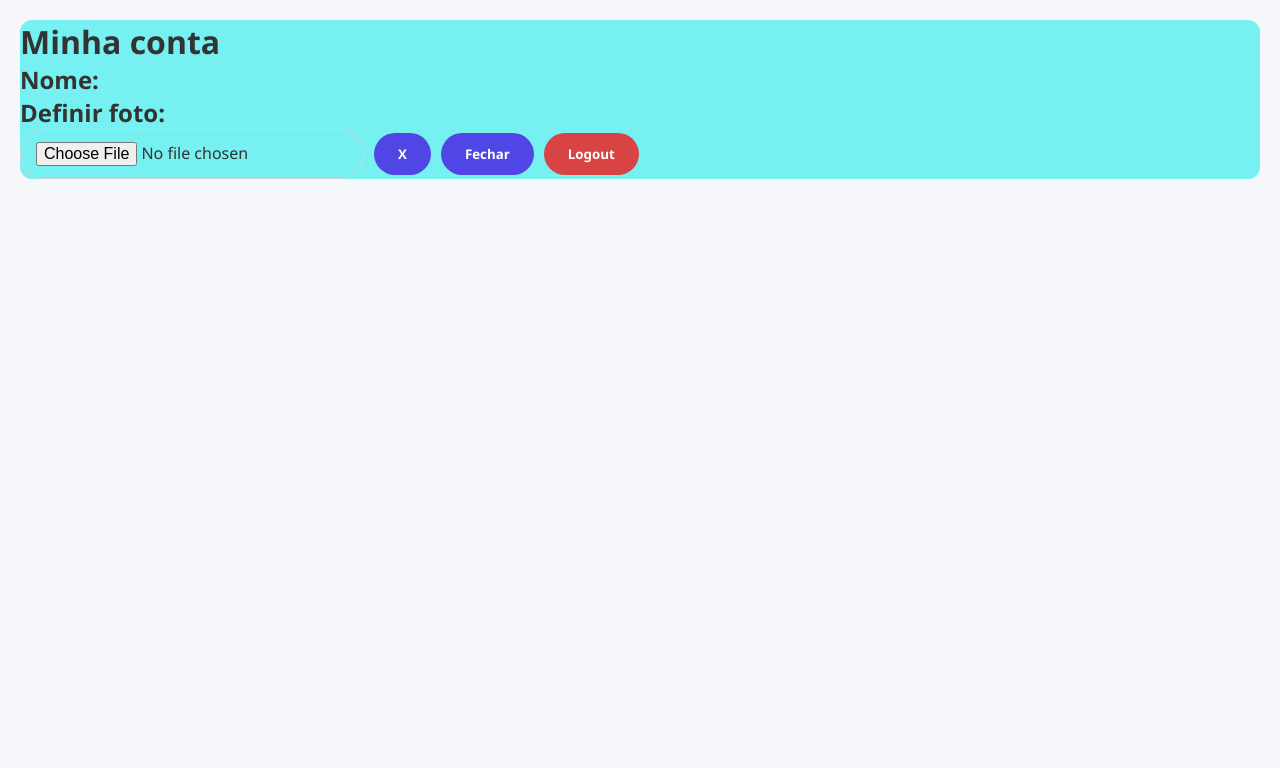
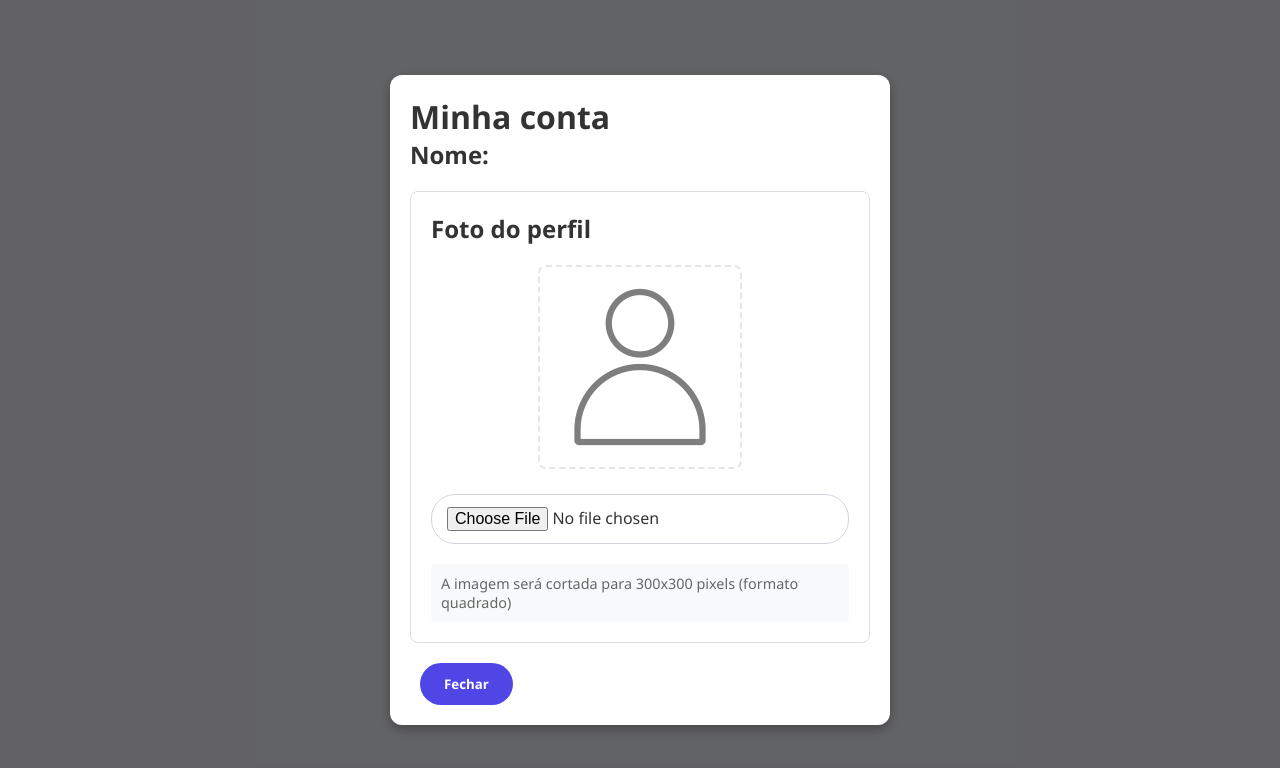
Before and after one commit to RyanFBertaglia/Chat, a React (Vite) app in the folder frontend/: page /#/account in a window 1280 px wide. Shown: the top 768 px of the page. Built offline with nearby package versions, Linux system fonts and the light colour scheme.

Commit message:
feat side icon user in the message

```diff
--- a/frontend/src/components/MyAccount.jsx
+++ b/frontend/src/components/MyAccount.jsx
@@ -1,39 +1,207 @@
 import styles from '../styles/account.module.css';
 import { useAuth } from '../services/useAuth';
-import React, { useState } from "react";
+import React, { useState, useRef, useEffect } from "react";
 
+export default function MyAccount({ onClose }) {
+    const { user, setUser, uploadPhoto, deletePhoto } = useAuth();
+    const [previewUrl, setPreviewUrl] = useState(null);
+    const [selectedFile, setSelectedFile] = useState(null);
+    const [isUploading, setIsUploading] = useState(false);
+    const [message, setMessage] = useState('');
+    const fileInputRef = useRef(null);
+    const containerRef = useRef(null);
 
-export default function MyAccount() {
-    const {user} = useAuth();
-    const [file, setFile] = useState();
-    const [hasImg, setHasImg] = useState();
+    const backendUrl = "http://localhost:3000";
 
-    function handleChange(e) {
-        setHasImg(true);
-        setFile(URL.createObjectURL(e.target.files[0]));
-    }
-    function removeImg(e) {
-        setHasImg(false)
-        setFile(null);
-    }
+    // Cache busting - adiciona parametro para url para burlar cache do navegador
+    const getFullPhotoUrl = (photoUrl) => {
+      if (!photoUrl) return '/default.png';
 
+      if (photoUrl.startsWith('http')) {
+        const hasTimestamp = photoUrl.includes('?t=');
+        if (hasTimestamp) return photoUrl;
+        return `${photoUrl}?t=${Date.now()}`;
+      }
 
-    return( <div className={styles.container}>
-    <h1>Minha conta</h1>
-    <h2>Nome: {user.name}</h2>
-    <h2>Definir foto:</h2>
-    <input type="file" onChange={handleChange} />
-    <button onClick={removeImg}>X</button>
-    <img src={file} className={hasImg ? styles.hasImg : ""}/>
+      const fullUrl = `${backendUrl}${photoUrl}`;
+      const hasTimestamp = fullUrl.includes('?t=');
+      if (hasTimestamp) return fullUrl;
+      return `${fullUrl}?t=${Date.now()}`;
+    };
 
-    <button className={styles.fechar}>Fechar</button>
-    <button className={styles.logout}>Logout</button>
-    </div>);
+    useEffect(() => {
+      if (selectedFile) return;
+
+      if (user?.photoUrl) {
+        setPreviewUrl(getFullPhotoUrl(user.photoUrl));
+      } else {
+        setPreviewUrl('/default.png');
+      }
+    }, [user?.photoUrl, selectedFile]);
+
+    const handleFileSelect = (e) => {
+        const file = e.target.files[0];
+        if (!file) return;
+
+        if (!file.type.startsWith('image/')) {
+            setMessage('Por favor, selecione um arquivo de imagem');
+            return;
+        }
+
+        if (file.size > 5 * 1024 * 1024) {
+            setMessage('A imagem deve ter menos de 5MB');
+            return;
+        }
+
+        setSelectedFile(file);
+        setPreviewUrl(URL.createObjectURL(file));
+        setMessage('');
+    };
+
+    const handleUpload = async () => {
+        if (!selectedFile) {
+            setMessage('Por favor, selecione uma imagem');
+            return;
+        }
+
+        setIsUploading(true);
+        setMessage('');
+
+        try {
+            const result = await uploadPhoto(selectedFile);
+            if (result.success) {
+                setSelectedFile(null);
+                setMessage('Foto enviada com sucesso!');
+                if (fileInputRef.current) fileInputRef.current.value = '';
+            } else {
+                setMessage(result.error || 'Erro ao enviar foto');
+            }
+        } catch (error) {
+            setMessage(error.message || 'Erro ao enviar foto');
+        } finally {
+            setIsUploading(false);
+        }
+    };
+
+    useEffect(() => {
+        const handleClickOutside = (event) => {
+            if (containerRef.current && !containerRef.current.contains(event.target)) {
+                onClose();
+            }
+        };
+        document.addEventListener('mousedown', handleClickOutside);
+        return () => {
+            document.removeEventListener('mousedown', handleClickOutside);
+        };
+    }, [onClose]);
+
+    useEffect(() => {
+        const handleEscapeKey = (event) => {
+            if (event.key === 'Escape') {
+                onClose();
+            }
+        };
+        document.addEventListener('keydown', handleEscapeKey);
+
+        return () => {
+            document.removeEventListener('keydown', handleEscapeKey);
+        };
+    }, [onClose]);
+
+    const handleDelete = async () => {
+        if (!window.confirm('Tem certeza que deseja remover sua foto?')) return;
+
+        setIsUploading(true);
+
+        try {
+            const result = await deletePhoto();
+            if (result.success) {
+                setMessage('Foto removida com sucesso!');
+                setPreviewUrl('/default.png');
+            } else {
+                setMessage(result.error || 'Erro ao remover foto');
+            }
+        } catch (error) {
+            setMessage(error.message || 'Erro ao remover foto');
+        } finally {
+            setIsUploading(false);
+        }
+    };
+
+    const clearSelection = () => {
+        setSelectedFile(null);
+        setPreviewUrl(user?.photoUrl ? getFullPhotoUrl(user.photoUrl) : '/default.png');
+        if (fileInputRef.current) fileInputRef.current.value = '';
+        setMessage('');
+    };
+
+    return (
+        <div className={styles.overlay}>
+            <div ref={containerRef} className={styles.container}>
+                <h1>Minha conta</h1>
+                <h2>Nome: {user?.name}</h2>
+
+                <div className={styles.photoSection}>
+                    <h2>Foto do perfil</h2>
+                    <div className={styles.previewContainer}>
+                        <img
+                            src={previewUrl}
+                            alt="Preview"
+                            className={previewUrl && previewUrl !== '/default.png' ? styles.hasImg : styles.noImg}
+                            onError={(e) => {
+                                e.target.src = '/default.png';
+                            }}
+                        />
+                    </div>
+
+                    {message && <div className={styles.message}>{message}</div>}
+
+                    <div className={styles.controls}>
+                        <input
+                            type="file"
+                            ref={fileInputRef}
+                            onChange={handleFileSelect}
+                            accept="image/*"
+                            disabled={isUploading}
+                        />
+
+                        {selectedFile && (
+                            <div className={styles.uploadControls}>
+                                <button
+                                    onClick={handleUpload}
+                                    disabled={isUploading}
+                                    className={styles.uploadBtn}
+                                >
+                                    {isUploading ? 'Enviando...' : 'Confirmar Upload'}
+                                </button>
+                                <button
+                                    onClick={clearSelection}
+                                    disabled={isUploading}
+                                    className={styles.cancelBtn}
+                                >
+                                    Cancelar
+                                </button>
+                            </div>
+                        )}
+
+                        {(!selectedFile && user?.photoUrl) && (
+                            <button
+                                onClick={handleDelete}
+                                disabled={isUploading}
+                                className={styles.deleteBtn}
+                            >
+                                Remover Foto
+                            </button>
+                        )}
+                    </div>
+
+                    <div className={styles.info}>
+                        <p>A imagem será cortada para 300x300 pixels (formato quadrado)</p>
+                    </div>
+                </div>
+
+                <button className={styles.fechar} onClick={onClose}>Fechar</button>
+            </div>
+        </div>
+    );
 }
-
-/*
-    - Pegar id do context
-    - Buscar foto por id
-    - Opção set photo independente
-    - Preview com corte que será realizado
-*/
--- a/frontend/src/services/useAuth.js
+++ b/frontend/src/services/useAuth.js
@@ -1,20 +1,39 @@
 import AuthService from "./authService";
 import { AuthContext } from "../AuthContext";
-import { useState, useEffect, useRef, useContext } from 'react';
+import { useEffect, useRef, useContext } from 'react';
 
 export const useAuth = () => {
-  const { user, login: contextLogin, logout: contextLogout } = useContext(AuthContext);
+  const { user, login: contextLogin, setUser, logout: contextLogout } = useContext(AuthContext);
   const authService = useRef(new AuthService()).current;
+
+  const formatPhotoUrl = (photoUrl) => {
+    if (!photoUrl) return null;
+    const hasTimestamp = photoUrl.includes('?t=');
+    if (hasTimestamp) {
+      return photoUrl;
+    }
+    const separator = photoUrl.includes('?') ? '&' : '?';
+    return `${photoUrl}${separator}t=${Date.now()}`;
+  };
 
   const login = async (nome, senha) => {
     try {
       const result = await authService.login(nome, senha);
-      contextLogin({
+
+      const formattedUser = {
         ...result.user,
         token: result.token,
         is_temporary: Boolean(result.user.is_temporary),
         isLogged: true,
-      });
+        photoUrl: formatPhotoUrl(result.user.photo_url || result.user.photoUrl)
+      };
+
+      contextLogin(formattedUser);
+
+      localStorage.setItem("userInfo", JSON.stringify({
+        user: formattedUser,
+        token: result.token
+      }));
 
       return result;
     } catch (error) {
@@ -25,7 +44,21 @@ export const useAuth = () => {
   const register = async (nome, senha) => {
     try {
       const result = await authService.register(nome, senha);
-      contextLogin(result);
+
+      const formattedUser = {
+        ...result.user,
+        token: result.token,
+        isLogged: true,
+        photoUrl: formatPhotoUrl(result.user.photo_url || result.user.photoUrl)
+      };
+
+      contextLogin(formattedUser);
+
+      localStorage.setItem("userInfo", JSON.stringify({
+        user: formattedUser,
+        token: result.token
+      }));
+
       return result;
     } catch (error) {
       throw error;
@@ -35,7 +68,22 @@ export const useAuth = () => {
   const createTemporaryUser = async (nome) => {
     try {
       const result = await authService.createTemporaryUser(nome);
-      contextLogin(result);
+
+      const formattedUser = {
+        ...result.user,
+        token: result.token,
+        is_temporary: true,
+        isLogged: true,
+        photoUrl: formatPhotoUrl(result.user.photo_url || result.user.photoUrl)
+      };
+
+      contextLogin(formattedUser);
+
+      localStorage.setItem("userInfo", JSON.stringify({
+        user: formattedUser,
+        token: result.token
+      }));
+
       return result;
     } catch (error) {
       throw error;
@@ -43,15 +91,23 @@ export const useAuth = () => {
   };
 
   const uploadPhoto = async (file) => {
-    if (!user?.id) throw new Error('Usuário não autenticado');
+    if (!user?.id) throw new Error("Usuário não autenticado");
 
     try {
       const result = await authService.uploadUserPhoto(user.id, file);
       if (result.success) {
-        const updatedUser = { ...user, photoUrl: result.url };
+        const updatedUser = {
+          ...user,
+          photoUrl: formatPhotoUrl(result.data.url)
+        };
+
         contextLogin(updatedUser);
+
+        localStorage.setItem("userInfo", JSON.stringify({
+          user: updatedUser,
+          token: user.token
+        }));
       }
-
       return result;
     } catch (error) {
       throw error;
@@ -59,15 +115,20 @@ export const useAuth = () => {
   };
 
   const deletePhoto = async () => {
-    if (!user?.id) throw new Error('Usuário não autenticado');
+    if (!user?.id) throw new Error("Usuário não autenticado");
 
     try {
       const result = await authService.deleteUserPhoto(user.id);
       if (result.success) {
         const updatedUser = { ...user, photoUrl: null };
+
         contextLogin(updatedUser);
+
+        localStorage.setItem("userInfo", JSON.stringify({
+          user: updatedUser,
+          token: user.token
+        }));
       }
-
       return result;
     } catch (error) {
       throw error;
@@ -76,18 +137,27 @@ export const useAuth = () => {
 
   const logout = () => {
     authService.clearInfo();
+    localStorage.removeItem("userInfo");
     contextLogout();
   };
 
   useEffect(() => {
     const storedInfo = authService.getStoredInfo();
-    if (storedInfo.token && storedInfo.user) {
-      contextLogin(storedInfo.user);
+    if (storedInfo?.token && storedInfo?.user) {
+      const formattedUser = {
+        ...storedInfo.user,
+        token: storedInfo.token,
+        isLogged: true,
+        photoUrl: formatPhotoUrl(storedInfo.user.photo_url || storedInfo.user.photoUrl)
+      };
+
+      contextLogin(formattedUser);
     }
   }, [contextLogin]);
 
   return {
     user,
+    setUser,
     login,
     register,
     createTemporaryUser,
--- a/frontend/src/styles/account.module.css
+++ b/frontend/src/styles/account.module.css
@@ -1,22 +1,127 @@
 .container {
-    background-color: rgb(118, 240, 240);
-    border-radius: 12px;
-    align-self: center;
+    max-width: 500px;
+    margin: 0 auto;
+    padding: 20px;
 }
-.logout{
-    background-color: rgb(216, 68, 68);
+
+.photoSection {
+    margin: 20px 0;
+    padding: 20px;
+    border: 1px solid #ddd;
+    border-radius: 8px;
 }
-.logout:hover {
-    background-color: rgb(199, 58, 58);
+
+.previewContainer {
+    text-align: center;
+    margin: 20px 0;
 }
-fechar {
-    background-color:cadetblue;
+
+.previewContainer img {
+    max-width: 300px;
+    max-height: 300px;
+    border-radius: 8px;
+    border: 2px dashed #ccc;
 }
-.foto {
-    width: 100px;
-    height: 100px;
+
+.previewContainer .hasImg {
+    border: 2px solid #4CAF50;
 }
-.hasImg {
-    width: 300px;
-    height: 300px;
+
+.previewContainer .noImg {
+    opacity: 0.5;
 }
+
+.controls {
+    display: flex;
+    flex-direction: column;
+    gap: 10px;
+    margin: 20px 0;
+}
+
+.uploadControls {
+    display: flex;
+    gap: 10px;
+}
+
+.uploadBtn {
+    background-color: #4CAF50;
+    color: white;
+    padding: 10px 15px;
+    border: none;
+    border-radius: 4px;
+    cursor: pointer;
+}
+
+.uploadBtn:disabled {
+    background-color: #cccccc;
+    cursor: not-allowed;
+}
+
+.cancelBtn {
+    background-color: #f44336;
+    color: white;
+    padding: 10px 15px;
+    border: none;
+    border-radius: 4px;
+    cursor: pointer;
+}
+
+.deleteBtn {
+    background-color: #ff9800;
+    color: white;
+    padding: 10px 15px;
+    border: none;
+    border-radius: 4px;
+    cursor: pointer;
+}
+
+.message {
+    padding: 10px;
+    border-radius: 4px;
+    margin: 10px 0;
+}
+
+.message.success {
+    background-color: #d4edda;
+    color: #155724;
+    border: 1px solid #c3e6cb;
+}
+
+.message.error {
+    background-color: #f8d7da;
+    color: #721c24;
+    border: 1px solid #f5c6cb;
+}
+
+.info {
+    background-color: #f8f9fa;
+    padding: 10px;
+    border-radius: 4px;
+    font-size: 0.9em;
+    color: #666;
+}
+
+.overlay {
+  position: fixed;
+  top: 0;
+  left: 0;
+  width: 100vw;
+  height: 100vh;
+  background: rgba(0, 0, 0, 0.6);
+  display: flex;
+  justify-content: center;
+  align-items: center;
+  z-index: 999;
+}
+
+.container {
+  max-width: 500px;
+  width: 90%;
+  max-height: 90vh;        /* limite de altura */
+  overflow-y: auto;        /* ativa scroll interno */
+  background: #fff;
+  padding: 20px;
+  border-radius: 12px;
+  box-shadow: 0 4px 12px rgba(0,0,0,0.3);
+  position: relative;
+}
```
Also changed, not shown: frontend/src/App.css (+12 -0 lines).
